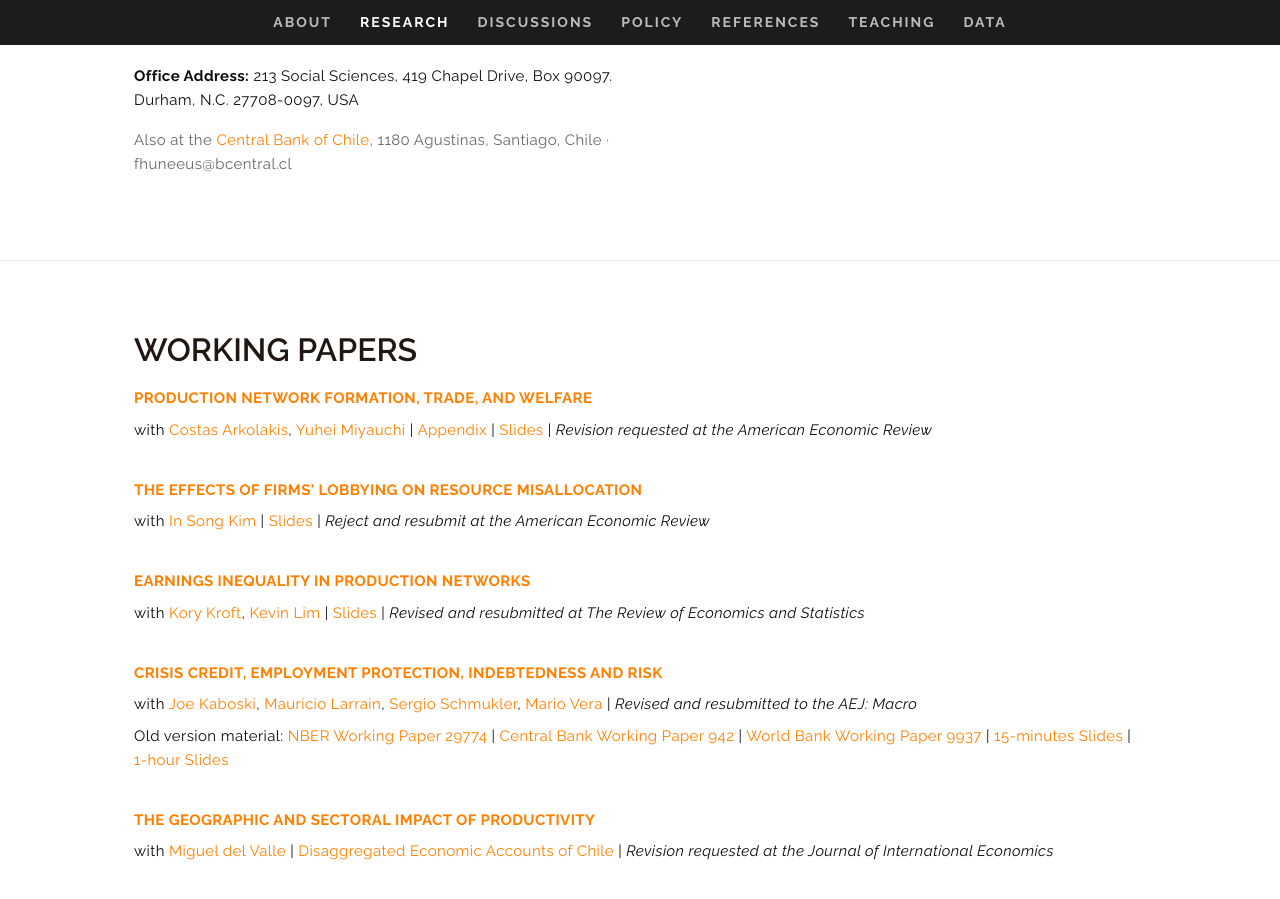
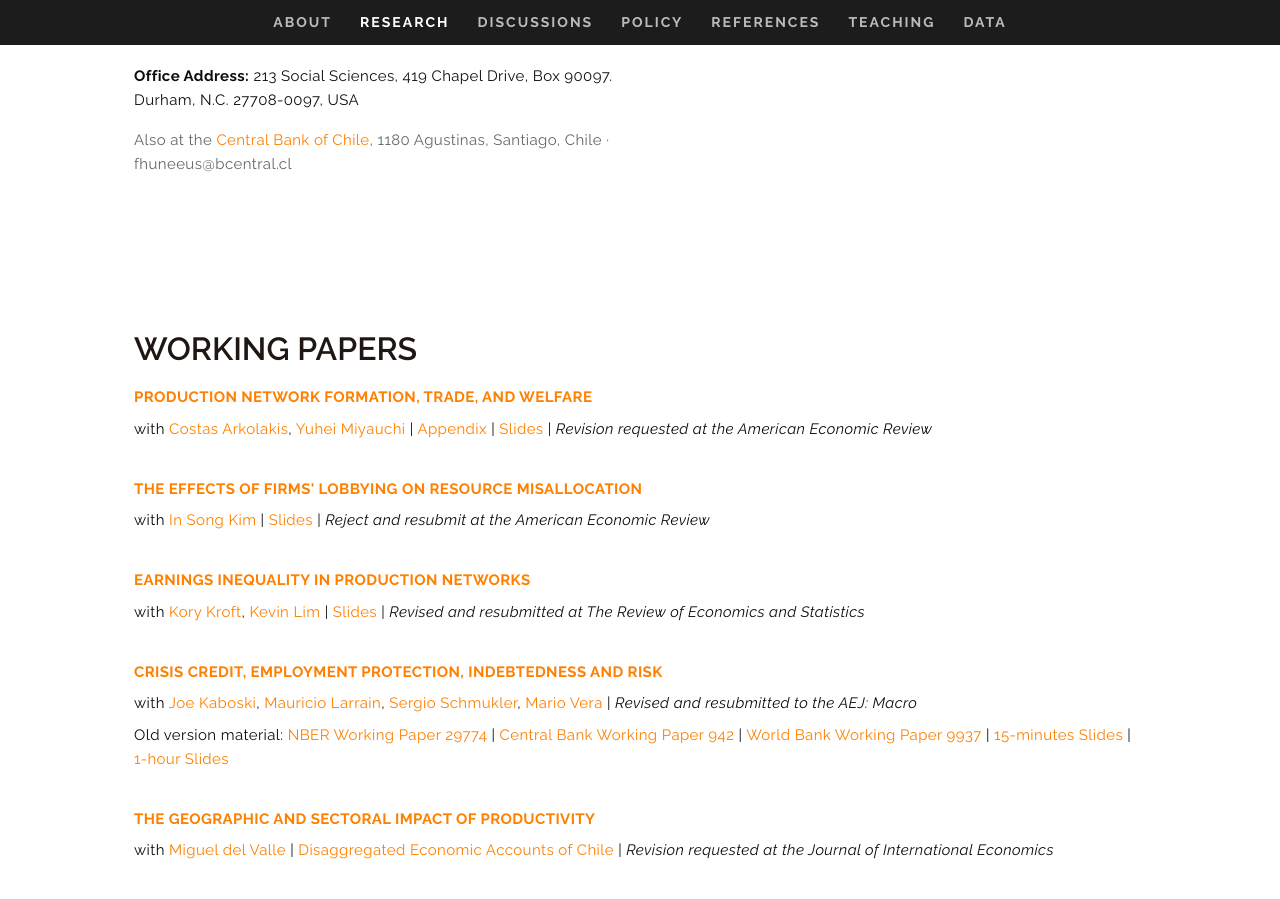
Before and after one commit to fedehuneeus/fedehuneeus.com, a Jekyll site: the page built from index.html, in a window 1280 px wide and 900 px high, scrolled down 1413 px. Built offline with Jekyll 4.4.1, drawn with Linux system fonts in a browser that asks for light colours.

Commit message:
Remove the thin grey line between sections
Co-Authored-By: Claude Fable 5.1 <noreply@anthropic.com>

```diff
--- a/assets/css/style.css
+++ b/assets/css/style.css
@@ -116,7 +116,6 @@ body.page .sticky-nav { display: none; }
 
 /* ---------- content sections ---------- */
 .index-section { background: var(--bg-section); }
-.index-section + .index-section { border-top: 1px solid #ececec; }
 .content { max-width: var(--content-max); margin: 0 auto; padding: 68px 34px; }
 h2 {
   margin: 0 0 .5em; color: var(--heading);
```
